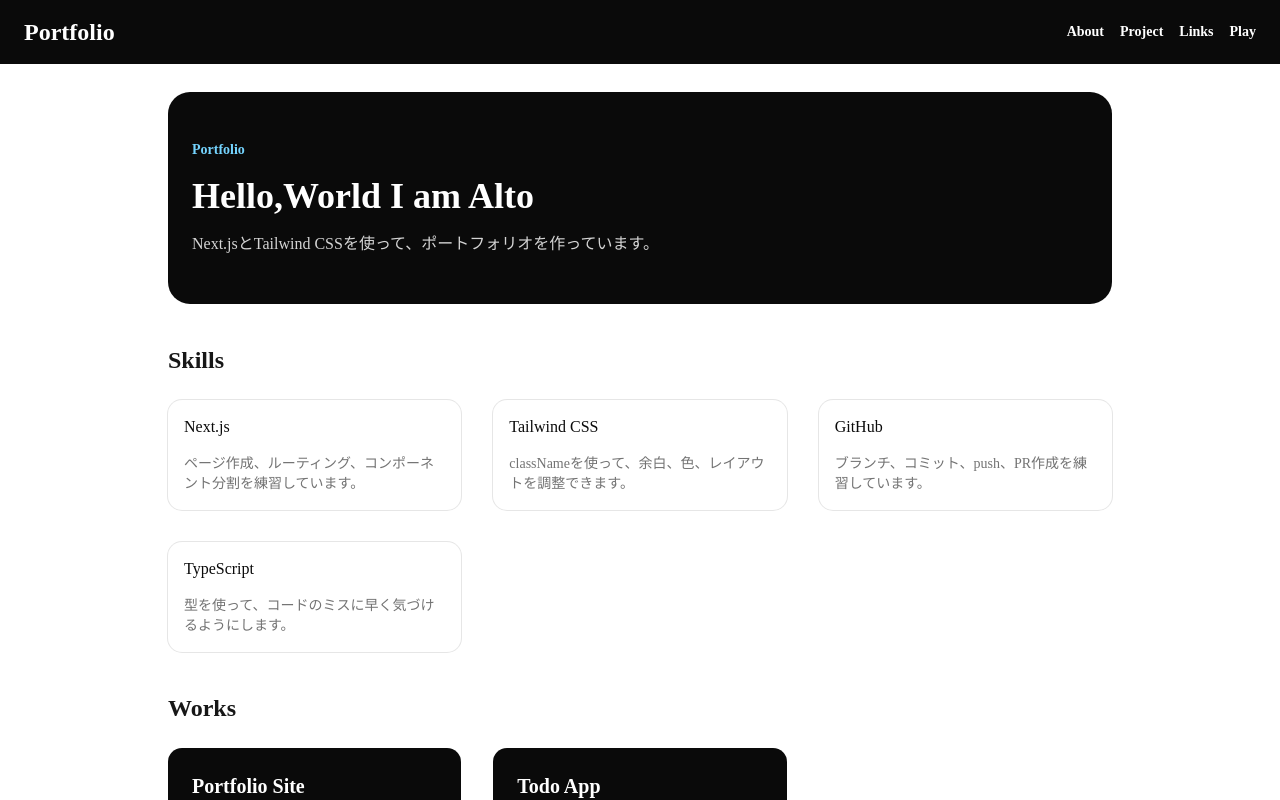
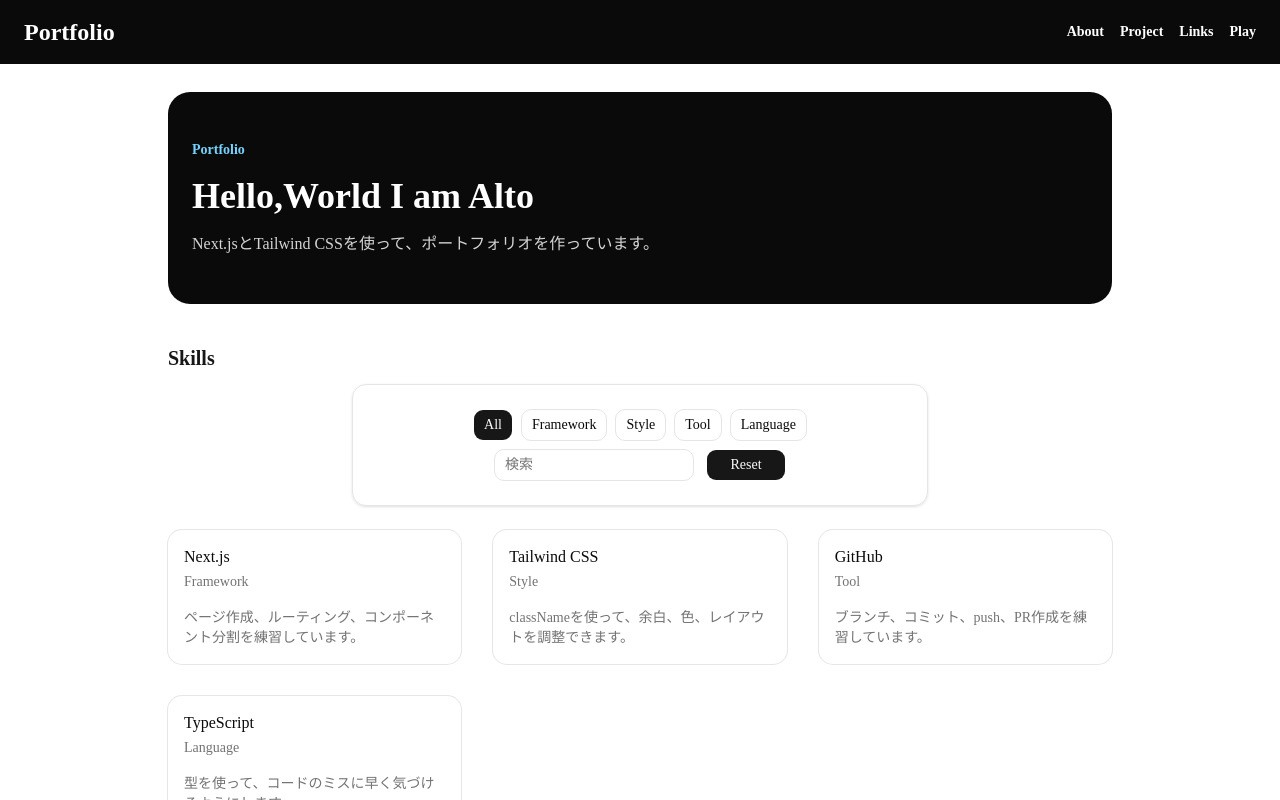
Before and after one commit to UzukiAlto/alto-portfolio, a Next.js app: page / in a window 1280 px wide. Shown: the top 800 px of the page. Built offline with nearby package versions, Linux system fonts and the light colour scheme.

Commit message:
feature:スキルカードの検索と絞り込み実装

```diff
--- /dev/null
+++ b/components/ui/input.tsx
@@ -0,0 +1,19 @@
+import * as React from "react"
+
+import { cn } from "@/lib/utils"
+
+function Input({ className, type, ...props }: React.ComponentProps<"input">) {
+  return (
+    <input
+      type={type}
+      data-slot="input"
+      className={cn(
+        "h-8 w-full min-w-0 rounded-lg border border-input bg-transparent px-2.5 py-1 text-base transition-colors outline-none file:inline-flex file:h-6 file:border-0 file:bg-transparent file:text-sm file:font-medium file:text-foreground placeholder:text-muted-foreground focus-visible:border-ring focus-visible:ring-3 focus-visible:ring-ring/50 disabled:pointer-events-none disabled:cursor-not-allowed disabled:bg-input/50 disabled:opacity-50 aria-invalid:border-destructive aria-invalid:ring-3 aria-invalid:ring-destructive/20 md:text-sm dark:bg-input/30 dark:disabled:bg-input/80 dark:aria-invalid:border-destructive/50 dark:aria-invalid:ring-destructive/40",
+        className
+      )}
+      {...props}
+    />
+  )
+}
+
+export { Input }
--- a/src/app/page.tsx
+++ b/src/app/page.tsx
@@ -1,26 +1,8 @@
 import { MainLayout } from "../layouts/main/main-layout";
-import { SkillCard } from "../components/skill-card/skill-card";
+import { SkillSection } from "../components/skill-section/skill-section";
 import { WorkCard } from "../components/work-card/work-card";
 
-const skills = [
-  {
-    title: "Next.js",
-    description:
-      "ページ作成、ルーティング、コンポーネント分割を練習しています。",
-  },
-  {
-    title: "Tailwind CSS",
-    description: "classNameを使って、余白、色、レイアウトを調整できます。",
-  },
-  {
-    title: "GitHub",
-    description: "ブランチ、コミット、push、PR作成を練習しています。",
-  },
-  {
-    title: "TypeScript",
-    description: "型を使って、コードのミスに早く気づけるようにします。",
-  }
-];
+
 
 const works = [
   {
@@ -47,18 +29,7 @@ export default function Home() {
           </p>
         </section>
 
-        <section id='skills'>
-          <h2 className="text-2xl font-bold text-neutral-900">Skills</h2>
-          <div className="grid gap-8 mt-6 md:grid-cols-3">
-            {skills.map((skill) =>(
-              <SkillCard
-                key={skill.title}
-                title={skill.title}
-                description={skill.description}
-              />
-            ))}
-          </div>
-        </section>
+        <SkillSection />
 
         <section id="works">
           <h2 className="text-2xl font-bold text-neutral-900">Works</h2>
--- a/src/components/skill-card/skill-card.tsx
+++ b/src/components/skill-card/skill-card.tsx
@@ -6,16 +6,18 @@ import {
     CardTitle,
 } from "@/components/ui/card";
 
-type SkillCardProps = {
+
+export type SkillCardProps = {
     title: string;
+    category: string;
     description: string;
 }
-
-export const SkillCard = ({ title, description}: SkillCardProps) => {
+export const SkillCard = ({ title, category, description }: SkillCardProps) => {
     return(
         <Card className="transition hover:-translate-y-1 hover:shadow-sm">
             <CardHeader>
                 <CardTitle>{title}</CardTitle>
+                <CardDescription>{category}</CardDescription>
             </CardHeader>
             <CardContent>
                 <CardDescription>{description}</CardDescription>
--- /dev/null
+++ b/src/components/skill-section/skill-section.tsx
@@ -0,0 +1,131 @@
+"use client";
+import { Button } from "@/components/ui/button";
+import { Input } from "@/components/ui/input";
+import { useCallback, useEffect, useMemo, useRef, useState } from "react";
+import { SkillCard } from "../skill-card/skill-card";
+
+type SkillCategory = "All" | "Framework" | "Style" | "Tool" | "Language";
+const categories: SkillCategory[] = ["All", "Framework", "Style", "Tool", "Language"];
+
+type skill ={
+    title: string;
+    category: Exclude<SkillCategory, "All">;
+    description: string;
+}
+const skills: skill[] = [
+    {
+        title: "Next.js",
+        category: "Framework",
+        description:
+        "ページ作成、ルーティング、コンポーネント分割を練習しています。",
+    },
+    {
+        title: "Tailwind CSS",
+        category: "Style",
+        description: "classNameを使って、余白、色、レイアウトを調整できます。",
+    },
+    {
+        title: "GitHub",
+        category: "Tool",
+        description: "ブランチ、コミット、push、PR作成を練習しています。",
+    },
+    {
+        title: "TypeScript",
+        category: "Language",
+        description: "型を使って、コードのミスに早く気づけるようにします。",
+    }
+];
+
+export const SkillSection = () => {
+    const [selectedCategory, setSelectedCategory] = useState("All");
+    const [searchText, setSearchText] = useState("");
+    const searchInputRef = useRef<HTMLInputElement>(null);
+
+    const filteredSkills = useMemo(() => {
+        const normalizedSearchText = searchText.trim().toLowerCase();
+
+        return skills.filter((skill) => {
+            const matchesCategory =
+                selectedCategory === "All" || skill.category === selectedCategory;
+            const matchesSearchText =
+                normalizedSearchText.length === 0 ||
+                skill.title.toLowerCase().includes(normalizedSearchText) ||
+                skill.description.toLowerCase().includes(normalizedSearchText);
+
+            return matchesCategory && matchesSearchText;
+        });
+    }, [searchText, selectedCategory]);
+
+    const handleResetFilter = useCallback(() => {
+        setSelectedCategory("All");
+        setSearchText("");
+        searchInputRef.current?.focus();
+    }, []);
+
+    useEffect(() => {
+        const previousTitle = document.title;
+
+        document.title = `Skills: ${filteredSkills.length}件 | Portfolio`;
+
+        return () => {
+            document.title = previousTitle;
+        };
+    }, [filteredSkills.length]);
+
+    return (
+        <section id='skills'>
+            <h2 className="text-xl font-bold text-neutral-900">Skills</h2>
+            <div className="mt-3 p-6 max-w-xl mx-auto flex flex-col gap-2 border border-neutral-200 rounded-xl shadow-sm md:items-center md:justify-between">
+                <div className="flex flex-col gap-4 md:items-center">
+                    <div className="flex flex-wrap gap-2">
+                        {categories.map((category) => {
+                            const isSelected = selectedCategory === category;
+                            return (
+                                <Button
+                                    key={category}
+                                    variant={isSelected ? "default" : "outline"}
+                                    onClick={() => setSelectedCategory(category)}
+                                >
+                                    {category}
+                                </Button>
+                            );
+                        })}
+                    </div>
+                </div>
+                <div className="flex flex-column gap-3 md:items-center">
+
+                    <Input
+                        className="mr-6 w-50 grow outline-neutral-700 sm:mr-0"
+                        value={searchText}
+                        onChange={(event) => setSearchText(event.target.value)}
+                        placeholder="検索"
+                        ref={searchInputRef}
+                    />
+                    <Button
+                        className="w-20"
+                        variant="default"
+                        onClick={handleResetFilter}
+                    >
+                        Reset
+                    </Button>
+                </div>
+            </div>
+            <div className="grid gap-8 mt-6 md:grid-cols-3">
+                {filteredSkills.map((skill) =>(
+                <SkillCard
+                    key={skill.title}
+                    title={skill.title}
+                    category={skill.category}
+                    description={skill.description}
+                />
+                ))}
+            </div>
+            {filteredSkills.length === 0 && (
+                <p className="mt-6 p-3 rounded-xl text-center text-sm text-neutral-600 md:mx-auto">
+                    条件に合うスキルがありません。
+                </p>
+            )}
+        </section>
+    )
+
+}
```
